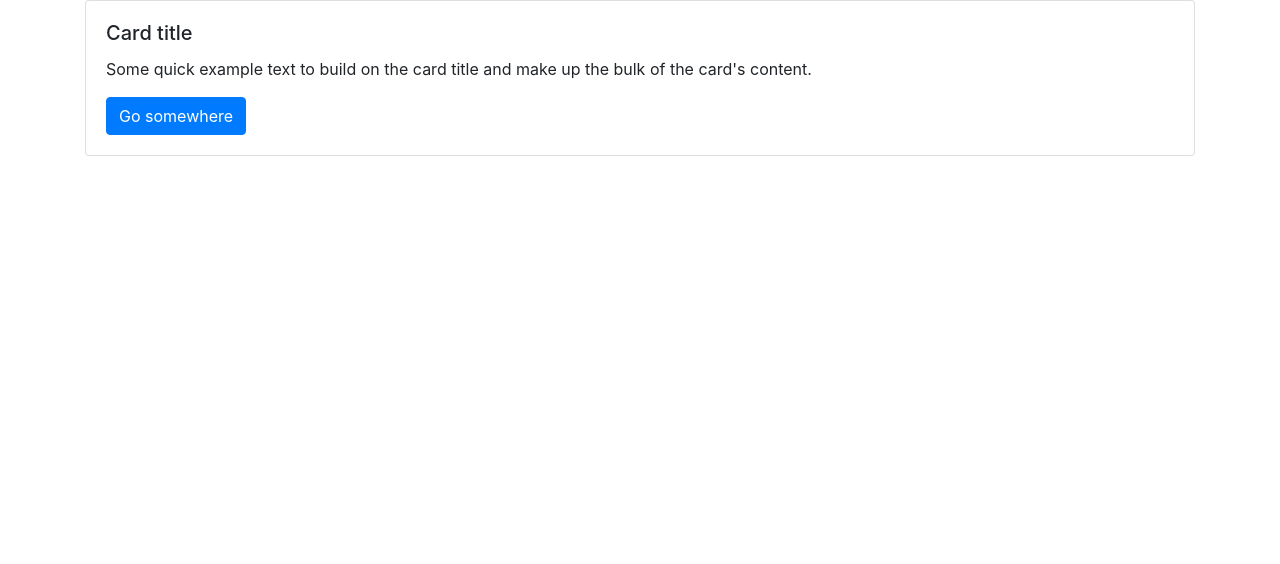
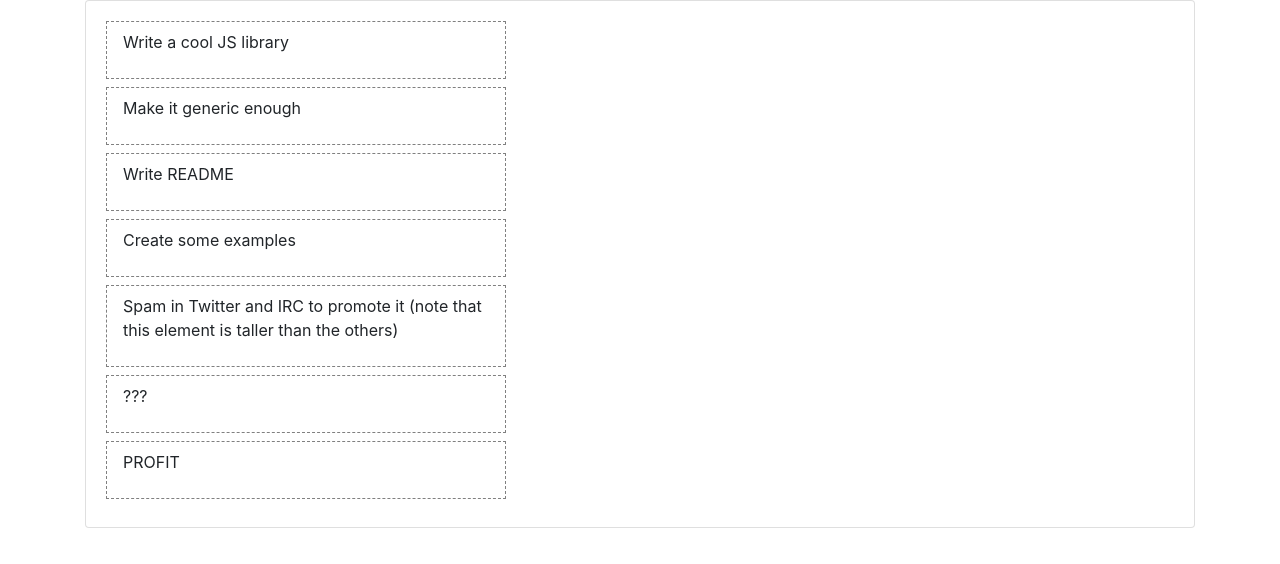
Before and after one commit to dungmv/cveditor, a Next.js app: page /cve in a window 1280 px wide. Shown: the top 564 px of the page. Built offline with nearby package versions, Linux system fonts and the light colour scheme.

Commit message:
add drag and drop

```diff
--- /dev/null
+++ b/components/Card.tsx
@@ -0,0 +1,70 @@
+import React, { useRef } from 'react'
+import { useDrag, useDrop } from 'react-dnd'
+import { ItemTypes } from './ItemTypes'
+
+import { H5Editable, PEditable, AEditable } from './index.js'
+
+const style = {
+    border: '1px dashed gray',
+    padding: '0.5rem 1rem',
+    marginBottom: '.5rem',
+    backgroundColor: 'white',
+    cursor: 'move',
+}
+export const Card = ({ id, text, index, moveCard }) => {
+    const ref = useRef(null)
+    const [, drop] = useDrop({
+        accept: ItemTypes.CARD,
+        hover(item, monitor) {
+            if (!ref.current) {
+                return
+            }
+            const dragIndex = item.index
+            const hoverIndex = index
+            // Don't replace items with themselves
+            if (dragIndex === hoverIndex) {
+                return
+            }
+            // Determine rectangle on screen
+            const hoverBoundingRect = ref.current?.getBoundingClientRect()
+            // Get vertical middle
+            const hoverMiddleY =
+                (hoverBoundingRect.bottom - hoverBoundingRect.top) / 2
+            // Determine mouse position
+            const clientOffset = monitor.getClientOffset()
+            // Get pixels to the top
+            const hoverClientY = clientOffset.y - hoverBoundingRect.top
+            // Only perform the move when the mouse has crossed half of the items height
+            // When dragging downwards, only move when the cursor is below 50%
+            // When dragging upwards, only move when the cursor is above 50%
+            // Dragging downwards
+            if (dragIndex < hoverIndex && hoverClientY < hoverMiddleY) {
+                return
+            }
+            // Dragging upwards
+            if (dragIndex > hoverIndex && hoverClientY > hoverMiddleY) {
+                return
+            }
+            // Time to actually perform the action
+            moveCard(dragIndex, hoverIndex)
+            // Note: we're mutating the monitor item here!
+            // Generally it's better to avoid mutations,
+            // but it's good here for the sake of performance
+            // to avoid expensive index searches.
+            item.index = hoverIndex
+        },
+    })
+    const [{ isDragging }, drag] = useDrag({
+        item: { type: ItemTypes.CARD, id, index },
+        collect: (monitor) => ({
+            isDragging: monitor.isDragging(),
+        }),
+    })
+    const opacity = isDragging ? 0 : 1
+    drag(drop(ref))
+    return (
+        <div ref={ref} style={{ ...style, opacity }}>
+            <PEditable value={text}/>
+        </div>
+    )
+}
--- /dev/null
+++ b/components/Container.tsx
@@ -0,0 +1,71 @@
+import React, { useState, useCallback } from 'react'
+import { Card } from './Card'
+import update from 'immutability-helper'
+const style = {
+    width: 400,
+}
+export const Container = () => {
+    {
+        const [cards, setCards] = useState([
+            {
+                id: 1,
+                text: 'Write a cool JS library',
+            },
+            {
+                id: 2,
+                text: 'Make it generic enough',
+            },
+            {
+                id: 3,
+                text: 'Write README',
+            },
+            {
+                id: 4,
+                text: 'Create some examples',
+            },
+            {
+                id: 5,
+                text:
+                    'Spam in Twitter and IRC to promote it (note that this element is taller than the others)',
+            },
+            {
+                id: 6,
+                text: '???',
+            },
+            {
+                id: 7,
+                text: 'PROFIT',
+            },
+        ])
+        const moveCard = useCallback(
+            (dragIndex, hoverIndex) => {
+                const dragCard = cards[dragIndex]
+                setCards(
+                    update(cards, {
+                        $splice: [
+                            [dragIndex, 1],
+                            [hoverIndex, 0, dragCard],
+                        ],
+                    }),
+                )
+            },
+            [cards],
+        )
+        const renderCard = (card, index) => {
+            return (
+                <Card
+                    key={card.id}
+                    index={index}
+                    id={card.id}
+                    text={card.text}
+                    moveCard={moveCard}
+                />
+            )
+        }
+        return (
+            <>
+                <div style={style}>{cards.map((card, i) => renderCard(card, i))}</div>
+            </>
+        )
+    }
+}
--- /dev/null
+++ b/components/ItemTypes.js
@@ -0,0 +1,3 @@
+export const ItemTypes = {
+    CARD: 'card',
+  }
--- a/pages/cve.js
+++ /dev/null
@@ -1,14 +0,0 @@
-import React from 'react';
-import { H5Editable, PEditable, AEditable } from '../components/index.js'
-
-export default () => {
-    return (<div className="container">
-        <div className="card">
-            <div className="card-body">
-                <H5Editable className="card-title" value={'Card title'} />
-                <PEditable className="card-text" value="Some quick example text to build on the card title and make up the bulk of the card's content." />
-                <AEditable href="#" className="btn btn-primary" value="Go somewhere" />
-            </div>
-        </div>
-    </div>)
-}
--- /dev/null
+++ b/pages/cve.tsx
@@ -0,0 +1,20 @@
+import React from 'react';
+import { DndProvider } from 'react-dnd'
+import { HTML5Backend } from 'react-dnd-html5-backend'
+import { H5Editable, PEditable, AEditable } from '../components/index.js'
+import { Container } from '../components/Container'
+
+export default () => {
+    return (<div className="container">
+        <div className="card">
+            <div className="card-body">
+                <DndProvider backend={HTML5Backend}>
+                    {/* <H5Editable className="card-title" value={'Card title'} />
+                    <PEditable className="card-text" value="Some quick example text to build on the card title and make up the bulk of the card's content." />
+                    <AEditable href="#" className="btn btn-primary" value="Go somewhere" /> */}
+                    <Container/>
+                </DndProvider>
+            </div>
+        </div>
+    </div>)
+}
```
Also changed, not shown: package.json (+8 -1 lines), tsconfig.json (added, +29 -0 lines), next-env.d.ts (added).
